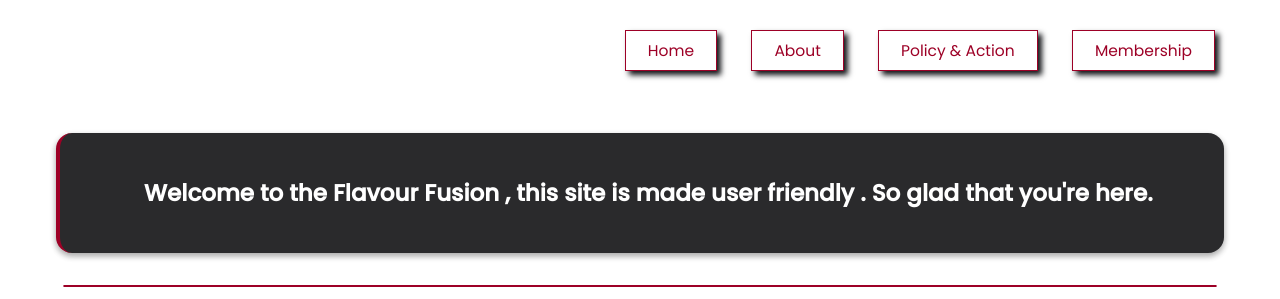
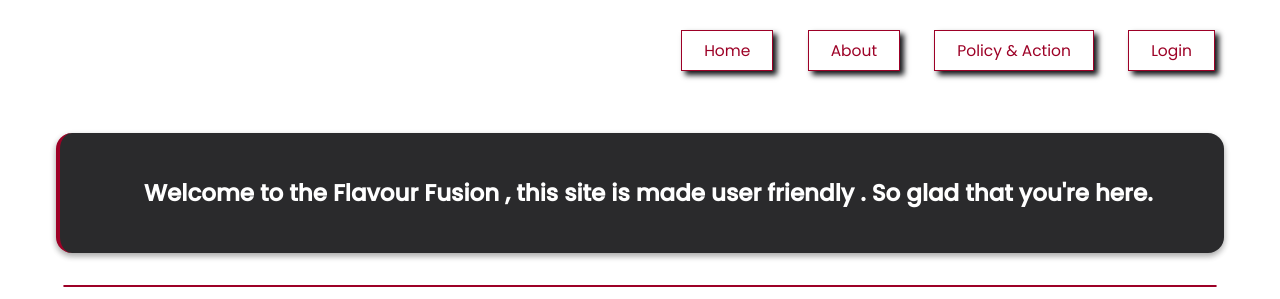
Before and after one commit to SakshiParate03/Search-My-Recipe, a plain HTML site: page aboutus.html in a window 1280 px wide. Shown: the top 299 px of the page. Drawn offline with Linux system fonts and the light colour scheme; a web font is replaced by a local one.

Commit message:
Update aboutus.html

```diff
--- a/aboutus.html
+++ b/aboutus.html
@@ -36,7 +36,7 @@
                         <li><a href="aboutus.html">About</a></li>
                         <li><a href="#">Policy & Action</a></li>
 
-                        <li><a href="#"> Membership </a></li>
+                        <li><a href="#">Login</a></li>
                     </ul>
                 </nav>
             </div>
```
